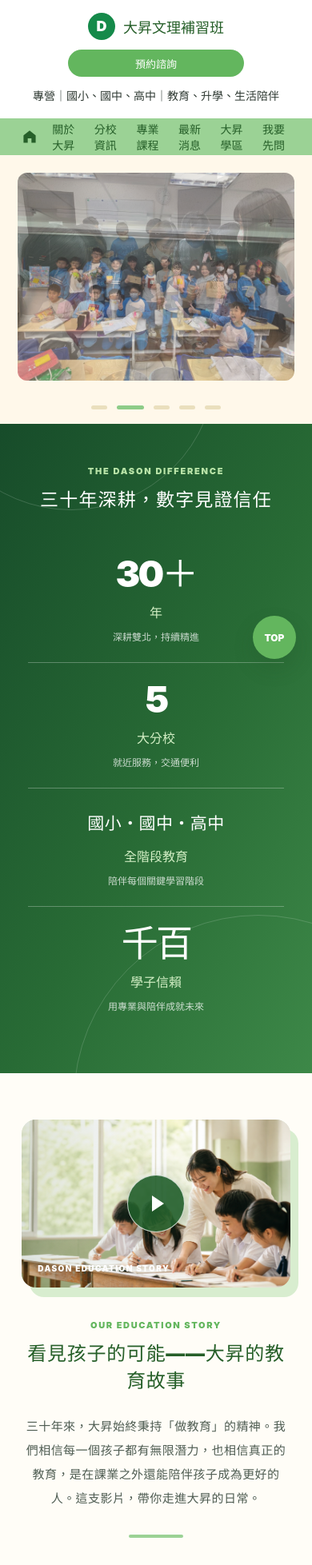
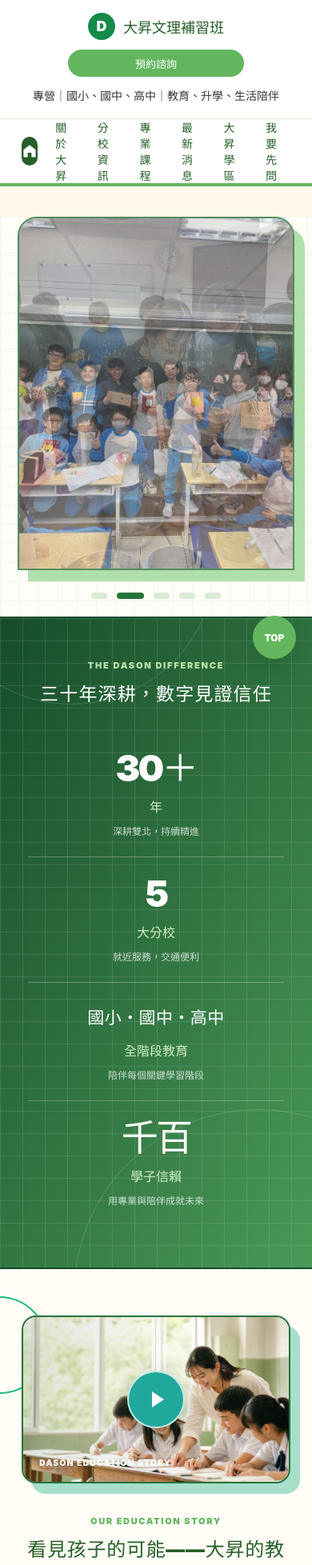
Before and after one commit to min-jie/dasonWeb, a Vue app: page / in a window 390 px wide. Shown: the top 1957 px of the page at 80% size. Built offline with nearby package versions, Linux system fonts and the light colour scheme.

Commit message:
變更navbar

```diff
--- a/src/pages/HomePage.vue
+++ b/src/pages/HomePage.vue
@@ -44,7 +44,7 @@ onBeforeUnmount(() => window.clearInterval(carouselTimer))
 </script>
 
 <template>
-  <main id="top">
+  <main id="top" class="home-page">
     <section class="photo-rail" aria-label="大昇校園照片"><article v-for="(slide, index) in heroSlides" :key="slide.title" class="photo-card" :class="{ 'is-active': index === activeSlide }"><img :src="slide.image" :alt="slide.title" /></article><div class="slider-dots" aria-label="校園照片輪播"><button v-for="(slide, index) in heroSlides" :key="slide.title" type="button" :class="{ active: index === activeSlide }" :aria-label="`顯示第 ${index + 1} 張照片`" @click="goToSlide(index)"></button></div></section>
     <section class="achievement-wall"><div class="achievement-heading"><p>THE DASON DIFFERENCE</p><h2>三十年深耕，數字見證信任</h2></div><div class="achievement-grid"><article class="achievement-card"><p class="achievement-value">30＋</p><h3>年</h3><p>深耕雙北，持續精進</p></article><article class="achievement-card"><p class="achievement-value">5</p><h3>大分校</h3><p>就近服務，交通便利</p></article><article class="achievement-card"><p class="achievement-value is-text">國小・國中・高中</p><h3>全階段教育</h3><p>陪伴每個關鍵學習階段</p></article><article class="achievement-card"><p class="achievement-value">千百</p><h3>學子信賴</h3><p>用專業與陪伴成就未來</p></article></div></section>
     <section class="section story-section"><div class="story-layout"><div class="story-media"><img :src="educationStoryImage" alt="老師在課堂中陪伴學生學習" /><span class="story-play"></span><span class="story-media-label">DASON EDUCATION STORY</span></div><div class="story-content"><p class="story-eyebrow">OUR EDUCATION STORY</p><h2>看見孩子的可能——大昇的教育故事</h2><p>三十年來，大昇始終秉持「做教育」的精神。我們相信每一個孩子都有無限潛力，也相信真正的教育，是在課業之外還能陪伴孩子成為更好的人。這支影片，帶你走進大昇的日常。</p><span class="story-rule"></span></div></div></section>
--- a/src/style.css
+++ b/src/style.css
@@ -64,7 +64,7 @@ ul {
   position: sticky;
   top: 0;
   z-index: 20;
-  background: rgba(255, 248, 234, 0.96);
+  background: rgba(255, 255, 255, 0.96);
   backdrop-filter: blur(14px);
 }
 
@@ -132,11 +132,13 @@ ul {
 
 .nav-shell {
   justify-content: center;
-  gap: clamp(18px, 4vw, 66px);
-  min-height: 46px;
+  gap: clamp(10px, 2.4vw, 34px);
+  min-height: 58px;
   padding: 0 clamp(18px, 7vw, 136px);
   color: var(--green-deep);
-  background: var(--green-soft);
+  border-top: 1px solid #dcebd8;
+  border-bottom: 4px solid var(--green);
+  background: #ffffff;
   font-size: 14px;
   font-weight: 900;
 }
@@ -144,18 +146,34 @@ ul {
 .nav-shell a {
   display: inline-flex;
   align-items: center;
-  min-height: 30px;
+  min-height: 36px;
+  padding: 0 12px;
+  border-radius: 999px;
+  transition: color 180ms ease, background 180ms ease, transform 180ms ease;
+}
+
+.nav-shell a:hover {
+  color: #ffffff;
+  background: #4ca858;
+  transform: translateY(-1px);
 }
 
 .nav-shell a.router-link-active:not(.home-link) {
   color: #ffffff;
+  background: var(--green-deep);
 }
 
 .home-link {
   justify-content: center;
-  width: 30px;
+  width: 38px;
+  padding: 0 !important;
   color: var(--green-deep);
   font-size: 21px;
+}
+
+.home-link.router-link-active {
+  color: #ffffff;
+  background: var(--green-deep);
 }
 
 .home-link svg {
@@ -1490,6 +1508,183 @@ ul {
   height: 92px;
 }
 
+/* Homepage: school-news inspired grid, outline and offset-card system */
+.home-page {
+  background-color: #fffdf7;
+  background-image: linear-gradient(rgba(73, 157, 91, 0.07) 1px, transparent 1px), linear-gradient(90deg, rgba(73, 157, 91, 0.07) 1px, transparent 1px);
+  background-size: 24px 24px;
+}
+
+.home-page .photo-rail {
+  width: min(1160px, calc(100% - 44px));
+  height: 500px;
+  margin-top: 38px;
+}
+
+.home-page .photo-card {
+  height: 442px;
+  border: 2px solid #24743b;
+  border-radius: 24px 24px 0 0;
+  box-shadow: 13px 14px 0 #9fd89a;
+}
+
+.home-page .photo-card img {
+  object-position: center;
+}
+
+.home-page .slider-dots {
+  bottom: 22px;
+}
+
+.home-page .slider-dots button {
+  height: 8px;
+  background: #d8ebd4;
+}
+
+.home-page .slider-dots button.active {
+  background: #24743b;
+}
+
+.home-page .achievement-wall {
+  border-top: 2px solid #174c2a;
+  border-bottom: 2px solid #174c2a;
+  background-color: #2d7c44;
+  background-image: linear-gradient(rgba(255, 255, 255, 0.1) 1px, transparent 1px), linear-gradient(90deg, rgba(255, 255, 255, 0.1) 1px, transparent 1px), linear-gradient(120deg, #174c2a, #4a9a57);
+  background-size: 28px 28px, 28px 28px, auto;
+}
+
+.home-page .story-section,
+.home-page .introduction-section {
+  position: relative;
+  background: rgba(255, 253, 247, 0.9);
+}
+
+.home-page .story-section::before,
+.home-page .introduction-section::after {
+  position: absolute;
+  z-index: 0;
+  width: 118px;
+  height: 118px;
+  border: 2px solid #20be7c;
+  border-radius: 50%;
+  content: '';
+}
+
+.home-page .story-section::before {
+  top: 34px;
+  left: -62px;
+}
+
+.home-page .introduction-section::after {
+  right: -60px;
+  bottom: 64px;
+  border-color: #3aa8da;
+}
+
+.home-page .story-layout,
+.home-page .introduction-layout {
+  position: relative;
+  z-index: 1;
+}
+
+.home-page .story-media {
+  border: 2px solid #24743b;
+  border-radius: 18px;
+  box-shadow: 12px 13px 0 #a7dfcb;
+}
+
+.home-page .story-play {
+  border-width: 2px;
+  background: #20a89c;
+}
+
+.home-page .introduction-image {
+  border: 2px solid #24743b;
+  border-radius: 18px;
+  box-shadow: 12px 13px 0 #b7dff0;
+}
+
+.home-page .literacy-grid article {
+  border: 1px solid rgba(36, 116, 59, 0.18);
+}
+
+.home-page .news-section {
+  position: relative;
+  border-block: 2px solid #24743b;
+  background-color: #99cd93;
+  background-image: linear-gradient(rgba(255, 255, 255, 0.18) 1px, transparent 1px), linear-gradient(90deg, rgba(255, 255, 255, 0.18) 1px, transparent 1px);
+  background-size: 26px 26px;
+}
+
+.home-page .news-section .section-heading h2 {
+  color: #174c2a;
+  text-shadow: 2px 2px 0 rgba(255, 255, 255, 0.45);
+}
+
+.home-page .teaching-card {
+  border: 2px solid #24743b;
+  box-shadow: 7px 8px 0 #5db75e;
+}
+
+.home-page .teaching-card:nth-child(2),
+.home-page .teaching-card:nth-child(5) {
+  box-shadow: 7px 8px 0 #f1b1c0;
+}
+
+.home-page .teaching-card:nth-child(3),
+.home-page .teaching-card:nth-child(6) {
+  box-shadow: 7px 8px 0 #a7dfcb;
+}
+
+.home-page .testimonials-section {
+  background-color: #fff8ea;
+  background-image: linear-gradient(rgba(58, 168, 218, 0.08) 1px, transparent 1px), linear-gradient(90deg, rgba(58, 168, 218, 0.08) 1px, transparent 1px);
+  background-size: 24px 24px;
+}
+
+.home-page .testimonial-card {
+  border: 2px solid #24743b;
+  box-shadow: 7px 8px 0 #d6ebd1;
+}
+
+.home-page .testimonial-card:nth-child(2) {
+  box-shadow: 7px 8px 0 #b8dfeb;
+}
+
+.home-page .testimonial-card:nth-child(3) {
+  box-shadow: 7px 8px 0 #f3c4ce;
+}
+
+.home-page .courses-section {
+  border-block: 2px solid #24743b;
+}
+
+.home-page .course-stage-card {
+  border: 2px solid #3d9a50;
+  box-shadow: 7px 8px 0 #b9dfb5;
+}
+
+.home-page .course-stage-card:nth-child(2) {
+  box-shadow: 7px 8px 0 #b8dfeb;
+}
+
+.home-page .course-stage-card:nth-child(3) {
+  box-shadow: 7px 8px 0 #f2c8d0;
+}
+
+.home-page .branches-section {
+  background: rgba(255, 253, 247, 0.9);
+}
+
+.home-page .branch-card {
+  border: 2px solid #24743b;
+  box-shadow: 7px 8px 0 #b9dfb5;
+}
+
+.home-page .branch-card:nth-child(even) {
+  box-shadow: 7px 8px 0 #b8dfeb;
+}
+
 .teaching-style-card > span {
   color: var(--green);
   font-size: 13px;
```
